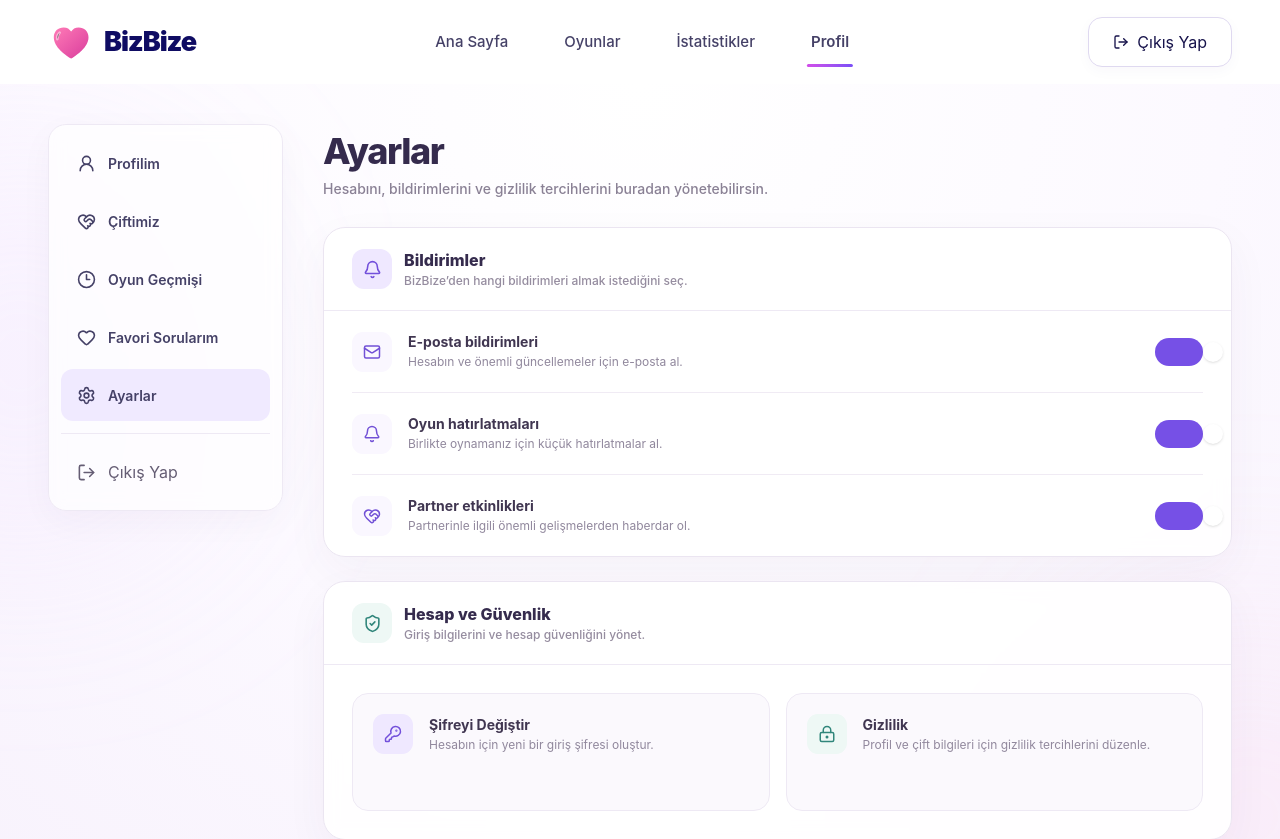
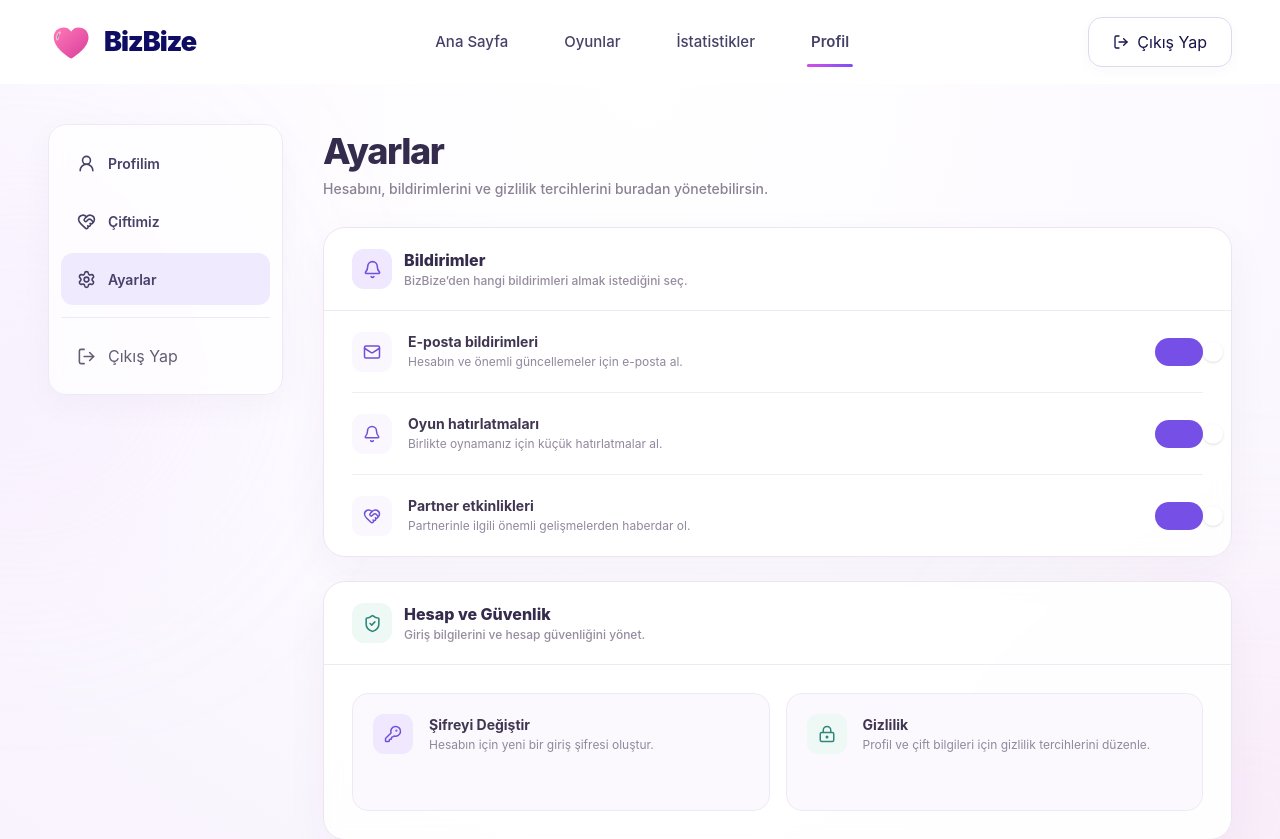
Before and after one commit to DuoByteTech/BizBize, a React (Vite) app: page /profil/ayarlar in a window 1280 px wide. Shown: the top 839 px of the page. Built offline with nearby package versions, Linux system fonts and the light colour scheme.

Commit message:
Remove game history and favorites from profile menu

```diff
--- a/src/pages/SettingsPage.tsx
+++ b/src/pages/SettingsPage.tsx
@@ -1,8 +1,6 @@
 import { useState } from "react";
 import {
     Bell,
-    Clock3,
-    Heart,
     HeartHandshake,
     KeyRound,
     LockKeyhole,
@@ -20,8 +18,6 @@ import { AppContainer } from "@/components/ui/AppContainer";
 const profileMenu = [
     { label: "Profilim", icon: UserRound, path: "/profil" },
     { label: "Çiftimiz", icon: HeartHandshake, path: "/profil/ciftimiz" },
-    { label: "Oyun Geçmişi", icon: Clock3, path: "/profil/oyun-gecmisi" },
-    { label: "Favori Sorularım", icon: Heart, path: "/profil/favoriler" },
     { label: "Ayarlar", icon: Settings, path: "/profil/ayarlar" },
 ] as const;
 
```
